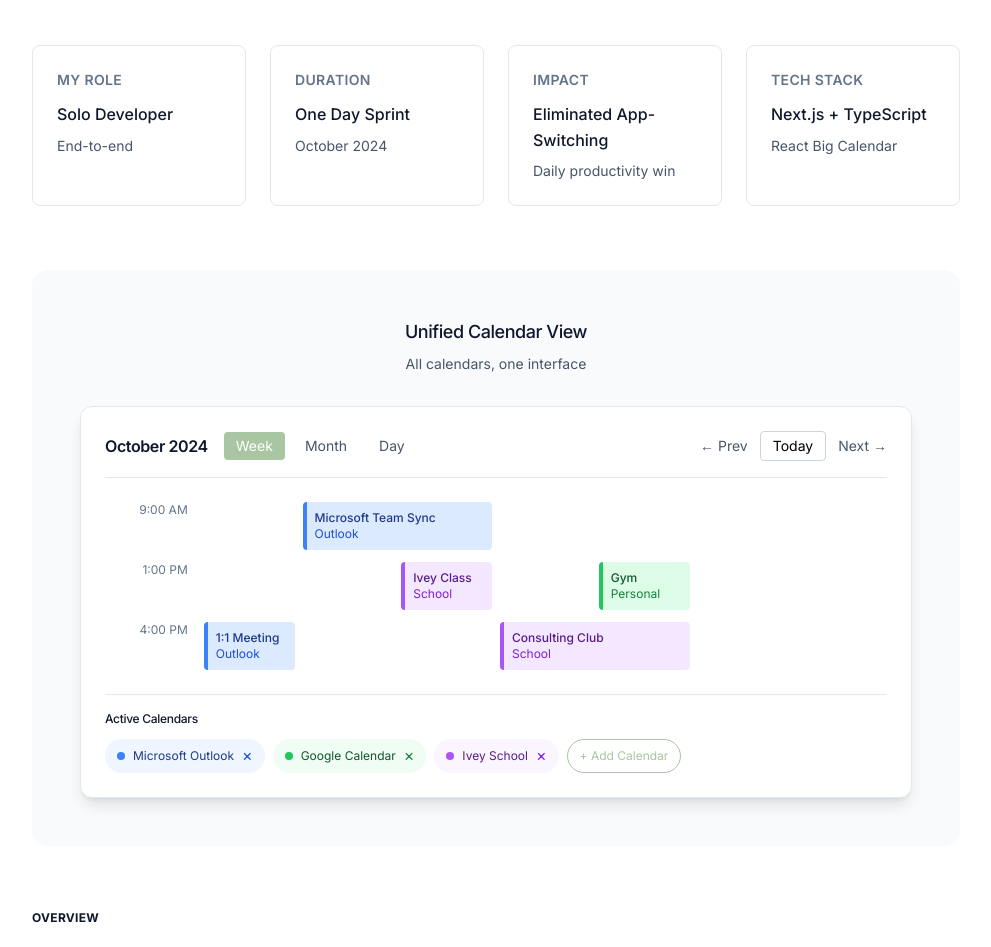
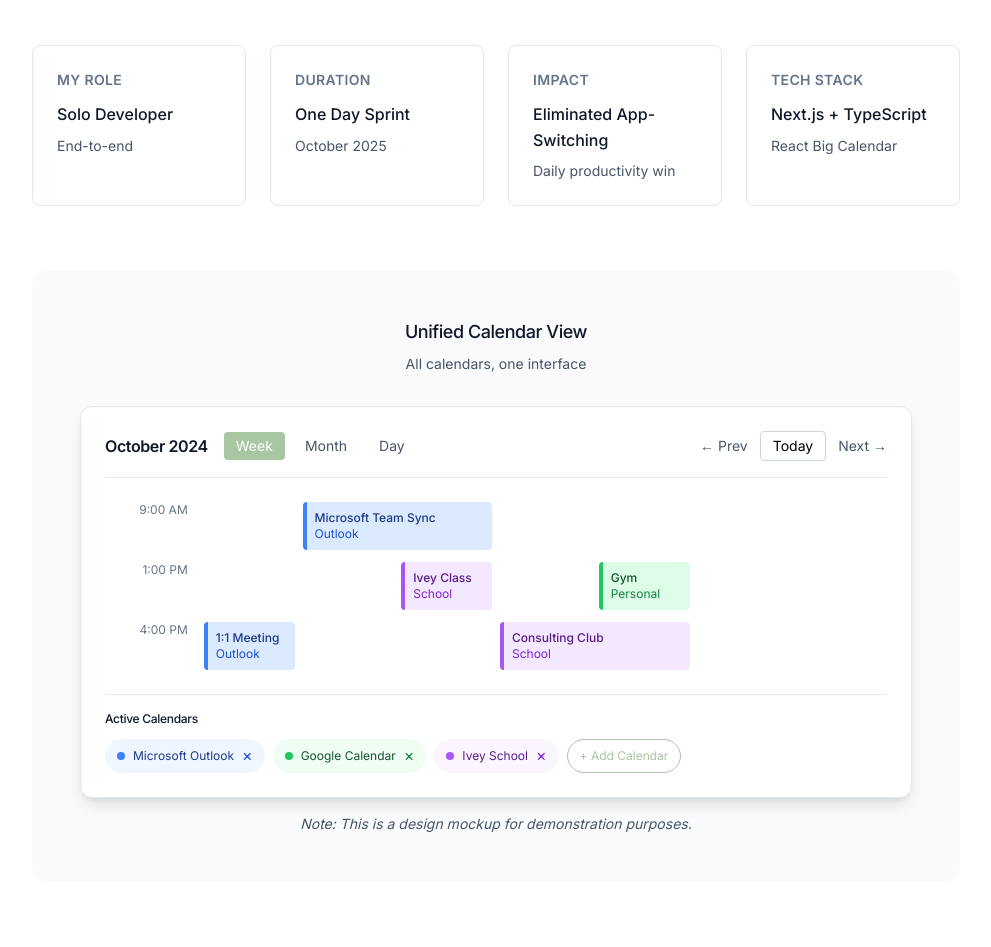
Before and after one commit to zhw16-dev/portfolio, a Next.js app: page /unified-calendar in a window 1280 px wide. Shown: the part 440-1387 px from the top of the page, without its empty margins (144-1135 px from the left). Built offline with nearby package versions, Linux system fonts and the light colour scheme.

Commit message:
minor content edits on unified-calendar write up page

```diff
--- a/src/app/unified-calendar/page.tsx
+++ b/src/app/unified-calendar/page.tsx
@@ -166,7 +166,7 @@ export default function UnifiedCalendarPage() {
               <h4 className="text-sm font-semibold text-slate-500 mb-3 uppercase tracking-wide">Duration</h4>
               <div className="space-y-2">
                 <p className="font-medium text-slate-900">One Day Sprint</p>
-                <p className="text-sm text-slate-600">October 2024</p>
+                <p className="text-sm text-slate-600">October 2025</p>
               </div>
             </div>
             <div className="bg-white border border-slate-200 rounded-lg p-6">
@@ -288,7 +288,17 @@ export default function UnifiedCalendarPage() {
                 </div>
               </div>
             </div>
+
+            {/* Calendar Demo Mockup */}
+            <div className="max-w-4xl mx-auto">
+              {/* Add this caption */}
+              <p className="text-sm italic text-slate-600 mt-4 text-center">
+                Note: This is a design mockup for demonstration purposes.
+              </p>
+            </div>
           </div>
+
+
 
           {/* Overview Section */}
           <section id="overview" className="mb-16">
```
